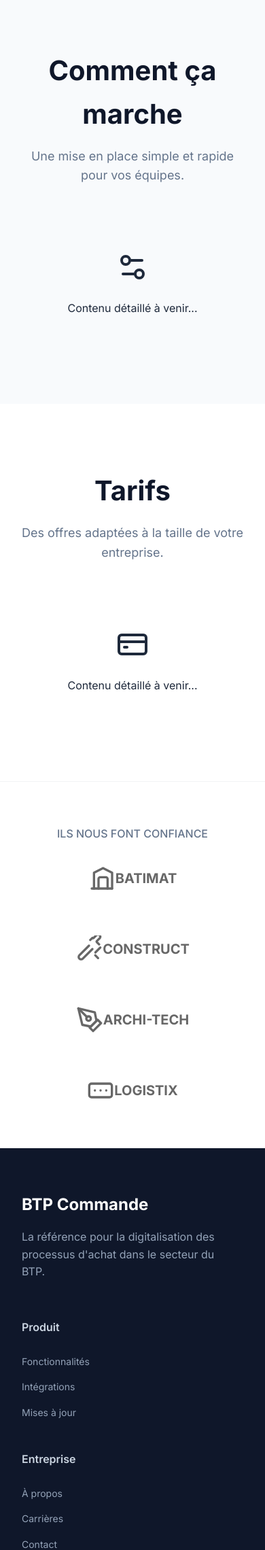
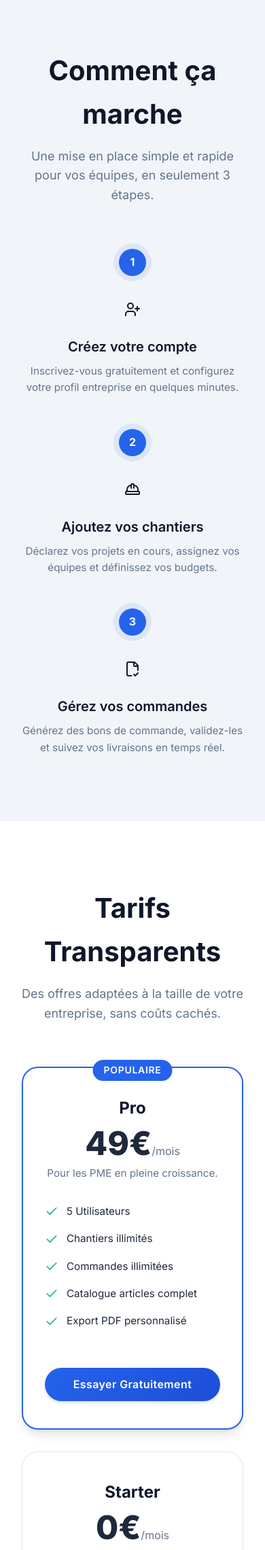
Before and after one commit to moa-digitalagency/GestionBonsCommande, a Flask app: page / in a window 390 px wide. Shown: the part 3052-5332 px from the top of the page at 68% size. Run offline with Flask 3, Linux system fonts and the light colour scheme; data comes from the database, SQL or seed files in the repository; some libraries are stand-ins or nearby versions.

Commit message:
Implement Hyper-Premium Landing Page (Complete & Verified)
- Created `templates/landing.html` with semantic structure: Hero, Features (Bento Grid), How It Works (Timeline), Pricing (Cards), and Social Proof.
- Created `statics/css/landing.css` with a complete design system (Glassmorphism, Gradients, Responsive utilities).
- Created `statics/js/landing.js` for mobile menu interactions and smooth scrolling.
- Updated `routes/main.py` to route unauthenticated users to the landing page and authenticated users to the dashboard.
- Refactored `dashboard` route to pass a `stats` dictionary, ensuring compatibility with the dashboard template.
- Populated "Comment ça marche" and "Tarifs" sections with realistic content and specific CSS styling.
- Fixed mobile menu z-index issue and removed inline styles from flash messages.
- Added `tests/test_landing_page.py` for routing verification.
- Verified visual fidelity with full-page screenshot.

Co-authored-by: moa-digitalagency <93324793+moa-digitalagency@users.noreply.github.com>

```diff
--- a/statics/css/landing.css
+++ b/statics/css/landing.css
@@ -4,9 +4,12 @@
     --color-primary-dark: #1e40af;  /* Darker Blue */
     --color-secondary: #0f172a;     /* Dark Slate */
     --color-bg-light: #f8fafc;      /* Light Background */
+    --color-bg-alt: #f1f5f9;        /* Alternative Background */
     --color-text-main: #1e293b;     /* Text Color */
     --color-text-light: #64748b;    /* Subtext Color */
+    --color-text-muted: #94a3b8;    /* Muted Text */
     --color-white: #ffffff;
+    --color-success: #10b981;       /* Green for checkmarks */
 
     /* Gradients */
     --gradient-hero: linear-gradient(135deg, #f8fafc 0%, #e2e8f0 100%);
@@ -17,6 +20,7 @@
     --shadow-sm: 0 1px 2px 0 rgb(0 0 0 / 0.05);
     --shadow-md: 0 4px 6px -1px rgb(0 0 0 / 0.1), 0 2px 4px -2px rgb(0 0 0 / 0.1);
     --shadow-lg: 0 10px 15px -3px rgb(0 0 0 / 0.1), 0 4px 6px -4px rgb(0 0 0 / 0.1);
+    --shadow-xl: 0 20px 25px -5px rgb(0 0 0 / 0.1), 0 10px 10px -5px rgb(0 0 0 / 0.04);
     --shadow-glow: 0 0 20px rgba(37, 99, 235, 0.2);
     --backdrop-blur: blur(12px);
 
@@ -29,6 +33,7 @@
     --radius-sm: 0.375rem;
     --radius-md: 0.75rem;
     --radius-lg: 1rem;
+    --radius-xl: 1.5rem;
     --radius-full: 9999px;
 }
 
@@ -119,6 +136,10 @@ img {
 
 .btn-text:hover {
     color: var(--color-primary);
+}
+
+.full-width {
+    width: 100%;
 }
 
 .text-primary {
@@ -363,6 +384,175 @@ header .container {
     color: var(--color-white);
 }
 
+/* How It Works Section */
+.how-it-works {
+    padding: 6rem 0;
+    background-color: var(--color-bg-alt);
+}
+
+.steps-grid {
+    display: flex;
+    justify-content: space-between;
+    align-items: center;
+    gap: 2rem;
+    max-width: 1000px;
+    margin: 0 auto;
+}
+
+.step-card {
+    text-align: center;
+    flex: 1;
+    position: relative;
+}
+
+.step-number {
+    width: 40px;
+    height: 40px;
+    background: var(--color-primary);
+    color: white;
+    font-weight: 700;
+    border-radius: 50%;
+    display: flex;
+    align-items: center;
+    justify-content: center;
+    margin: 0 auto 1.5rem;
+    position: relative;
+    z-index: 2;
+    box-shadow: 0 0 0 8px rgba(37, 99, 235, 0.1);
+}
+
+.step-icon {
+    font-size: 2rem;
+    color: var(--color-secondary);
+    margin-bottom: 1rem;
+    height: 3rem;
+}
+
+.step-card h3 {
+    font-size: 1.25rem;
+    font-weight: 600;
+    color: var(--color-secondary);
+    margin-bottom: 0.5rem;
+}
+
+.step-card p {
+    color: var(--color-text-light);
+    font-size: 0.95rem;
+}
+
+.step-arrow {
+    color: var(--color-text-light);
+    opacity: 0.3;
+}
+
+/* Pricing Section */
+.pricing {
+    padding: 6rem 0;
+    background: var(--color-white);
+}
+
+.pricing-grid {
+    display: grid;
+    grid-template-columns: repeat(3, 1fr);
+    gap: 2rem;
+    align-items: stretch;
+}
+
+.pricing-card {
+    background: var(--color-white);
+    border: 1px solid rgba(15, 23, 42, 0.1);
+    border-radius: var(--radius-xl);
+    padding: 2.5rem 2rem;
+    transition: all 0.3s ease;
+    display: flex;
+    flex-direction: column;
+    position: relative;
+}
+
+.pricing-card:hover {
+    transform: translateY(-8px);
+    box-shadow: var(--shadow-xl);
+}
+
+.pricing-card.popular {
+    border: 2px solid var(--color-primary);
+    box-shadow: var(--shadow-lg);
+    transform: scale(1.05);
+    z-index: 10;
+}
+
+.pricing-card.popular:hover {
+    transform: scale(1.05) translateY(-8px);
+}
+
+.popular-tag {
+    position: absolute;
+    top: -12px;
+    left: 50%;
+    transform: translateX(-50%);
+    background: var(--color-primary);
+    color: white;
+    padding: 0.25rem 1rem;
+    border-radius: var(--radius-full);
+    font-size: 0.875rem;
+    font-weight: 600;
+    text-transform: uppercase;
+    letter-spacing: 0.05em;
+}
+
+.pricing-header {
+    text-align: center;
+    margin-bottom: 2rem;
+}
+
+.pricing-header h3 {
+    font-size: 1.5rem;
+    font-weight: 700;
+    color: var(--color-secondary);
+    margin-bottom: 0.5rem;
+}
+
+.price {
+    font-size: 3rem;
+    font-weight: 800;
+    color: var(--color-text-main);
+    line-height: 1;
+    margin-bottom: 0.5rem;
+}
+
+.price span {
+    font-size: 1rem;
+    color: var(--color-text-light);
+    font-weight: 400;
+}
+
+.pricing-header .description {
+    color: var(--color-text-light);
+    font-size: 0.95rem;
+}
+
+.pricing-features {
+    list-style: none;
+    margin-bottom: 2.5rem;
+    flex-grow: 1;
+}
+
+.pricing-features li {
+    display: flex;
+    align-items: center;
+    margin-bottom: 1rem;
+    color: var(--color-text-main);
+    font-size: 0.95rem;
+}
+
+.pricing-features li svg {
+    color: var(--color-success);
+    width: 1.25rem;
+    height: 1.25rem;
+    margin-right: 0.75rem;
+    flex-shrink: 0;
+}
+
 /* Social Proof */
 .social-proof {
     padding: 4rem 0;
@@ -500,6 +690,18 @@ footer {
     .feature-card.large {
         grid-column: span 2;
     }
+    .pricing-grid {
+        grid-template-columns: repeat(2, 1fr);
+        gap: 2rem;
+    }
+    .pricing-card.popular {
+        transform: none;
+        order: -1; /* Make popular plan appear first on smaller screens */
+        grid-column: span 2;
+    }
+    .pricing-card.popular:hover {
+        transform: translateY(-8px);
+    }
 }
 
 @media (max-width: 768px) {
@@ -542,6 +744,23 @@ footer {
         grid-column: span 1;
     }
 
+    .steps-grid {
+        flex-direction: column;
+        gap: 3rem;
+    }
+
+    .step-arrow {
+        display: none; /* Hide arrows on mobile */
+    }
+
+    .pricing-grid {
+        grid-template-columns: 1fr;
+    }
+
+    .pricing-card.popular {
+        grid-column: span 1;
+    }
+
     .footer-grid {
         grid-template-columns: 1fr;
         gap: 2rem;
--- a/templates/landing.html
+++ b/templates/landing.html
@@ -22,13 +22,9 @@
     <!-- Flash Messages -->
     {% with messages = get_flashed_messages(with_categories=true) %}
     {% if messages %}
-    <div style="position: fixed; top: 80px; right: 20px; z-index: 1000; width: 320px;">
+    <div class="flash-messages-container">
         {% for category, message in messages %}
-        <div style="padding: 1rem; margin-bottom: 0.5rem; border-radius: 8px; box-shadow: 0 4px 6px rgba(0,0,0,0.1); font-family: 'Inter', sans-serif; font-size: 14px; font-weight: 500;
-            {% if category == 'success' %} background-color: #dcfce7; color: #166534; border: 1px solid #bbf7d0;
-            {% elif category == 'danger' %} background-color: #fee2e2; color: #991b1b; border: 1px solid #fecaca;
-            {% elif category == 'warning' %} background-color: #fef9c3; color: #854d0e; border: 1px solid #fde047;
-            {% else %} background-color: #dbeafe; color: #1e40af; border: 1px solid #bfdbfe; {% endif %}">
+        <div class="flash-message {{ category }} {% if category not in ['success', 'danger', 'warning'] %}info{% endif %}">
             {{ message }}
         </div>
         {% endfor %}
@@ -153,32 +149,117 @@
         </div>
     </section>
 
-    <!-- How it works Section (Placeholder) -->
-    <section id="comment-ca-marche" class="features" style="background-color: var(--color-bg-alt);">
+    <!-- How it works Section -->
+    <section id="comment-ca-marche" class="how-it-works" style="background-color: var(--color-bg-alt);">
         <div class="container">
             <div class="section-header fade-in-up">
                 <h2>Comment ça marche</h2>
-                <p>Une mise en place simple et rapide pour vos équipes.</p>
+                <p>Une mise en place simple et rapide pour vos équipes, en seulement 3 étapes.</p>
             </div>
-            <!-- Placeholder content -->
-            <div style="text-align: center; padding: 2rem; color: var(--color-text-muted);">
-                <i data-lucide="settings-2" style="width: 48px; height: 48px; margin-bottom: 1rem;"></i>
-                <p>Contenu détaillé à venir...</p>
+
+            <div class="steps-grid">
+                <!-- Step 1 -->
+                <div class="step-card fade-in-up">
+                    <div class="step-number">1</div>
+                    <div class="step-icon">
+                        <i data-lucide="user-plus"></i>
+                    </div>
+                    <h3>Créez votre compte</h3>
+                    <p>Inscrivez-vous gratuitement et configurez votre profil entreprise en quelques minutes.</p>
+                </div>
+
+                <!-- Arrow -->
+                <div class="step-arrow fade-in-up" style="transition-delay: 0.1s;">
+                    <i data-lucide="arrow-right"></i>
+                </div>
+
+                <!-- Step 2 -->
+                <div class="step-card fade-in-up" style="transition-delay: 0.2s;">
+                    <div class="step-number">2</div>
+                    <div class="step-icon">
+                        <i data-lucide="hard-hat"></i>
+                    </div>
+                    <h3>Ajoutez vos chantiers</h3>
+                    <p>Déclarez vos projets en cours, assignez vos équipes et définissez vos budgets.</p>
+                </div>
+
+                <!-- Arrow -->
+                <div class="step-arrow fade-in-up" style="transition-delay: 0.3s;">
+                    <i data-lucide="arrow-right"></i>
+                </div>
+
+                <!-- Step 3 -->
+                <div class="step-card fade-in-up" style="transition-delay: 0.4s;">
+                    <div class="step-number">3</div>
+                    <div class="step-icon">
+                        <i data-lucide="file-check-2"></i>
+                    </div>
+                    <h3>Gérez vos commandes</h3>
+                    <p>Générez des bons de commande, validez-les et suivez vos livraisons en temps réel.</p>
+                </div>
             </div>
         </div>
     </section>
 
-    <!-- Pricing Section (Placeholder) -->
-    <section id="tarifs" class="features">
+    <!-- Pricing Section -->
+    <section id="tarifs" class="pricing">
         <div class="container">
             <div class="section-header fade-in-up">
-                <h2>Tarifs</h2>
-                <p>Des offres adaptées à la taille de votre entreprise.</p>
+                <h2>Tarifs Transparents</h2>
+                <p>Des offres adaptées à la taille de votre entreprise, sans coûts cachés.</p>
             </div>
-            <!-- Placeholder content -->
-            <div style="text-align: center; padding: 2rem; color: var(--color-text-muted);">
-                <i data-lucide="credit-card" style="width: 48px; height: 48px; margin-bottom: 1rem;"></i>
-                <p>Contenu détaillé à venir...</p>
+
+            <div class="pricing-grid">
+                <!-- Starter Plan -->
+                <div class="pricing-card fade-in-up">
+                    <div class="pricing-header">
+                        <h3>Starter</h3>
+                        <p class="price">0€<span>/mois</span></p>
+                        <p class="description">Idéal pour les artisans et auto-entrepreneurs.</p>
+                    </div>
+                    <ul class="pricing-features">
+                        <li><i data-lucide="check"></i> 1 Utilisateur</li>
+                        <li><i data-lucide="check"></i> 3 Chantiers actifs</li>
+                        <li><i data-lucide="check"></i> 10 Bons de commande / mois</li>
+                        <li><i data-lucide="check"></i> Support par email</li>
+                    </ul>
+                    <a href="{{ url_for('auth.register') }}" class="btn btn-outline-primary full-width">Commencer</a>
+                </div>
+
+                <!-- Pro Plan (Popular) -->
+                <div class="pricing-card popular fade-in-up" style="transition-delay: 0.1s;">
+                    <div class="popular-tag">Populaire</div>
+                    <div class="pricing-header">
+                        <h3>Pro</h3>
+                        <p class="price">49€<span>/mois</span></p>
+                        <p class="description">Pour les PME en pleine croissance.</p>
+                    </div>
+                    <ul class="pricing-features">
+                        <li><i data-lucide="check"></i> 5 Utilisateurs</li>
+                        <li><i data-lucide="check"></i> Chantiers illimités</li>
+                        <li><i data-lucide="check"></i> Commandes illimitées</li>
+                        <li><i data-lucide="check"></i> Catalogue articles complet</li>
+                        <li><i data-lucide="check"></i> Export PDF personnalisé</li>
+                    </ul>
+                    <a href="{{ url_for('auth.register') }}" class="btn btn-primary full-width">Essayer Gratuitement</a>
+                </div>
+
+                <!-- Enterprise Plan -->
+                <div class="pricing-card fade-in-up" style="transition-delay: 0.2s;">
+                    <div class="pricing-header">
+                        <h3>Entreprise</h3>
+                        <p class="price">Sur devis</p>
+                        <p class="description">Pour les grandes structures et groupes BTP.</p>
+                    </div>
+                    <ul class="pricing-features">
+                        <li><i data-lucide="check"></i> Utilisateurs illimités</li>
+                        <li><i data-lucide="check"></i> Multi-sociétés</li>
+                        <li><i data-lucide="check"></i> API & Intégrations</li>
+                        <li><i data-lucide="check"></i> Support dédié 24/7</li>
+                        <li><i data-lucide="check"></i> Formation sur site</li>
+                    </ul>
+                    <a href="#" class="btn btn-outline-primary full-width">Contactez-nous</a>
+                </div>
             </div>
         </div>
     </section>
```
Also changed, not shown: other parts of statics/css/landing.css (+56 -1 lines).
